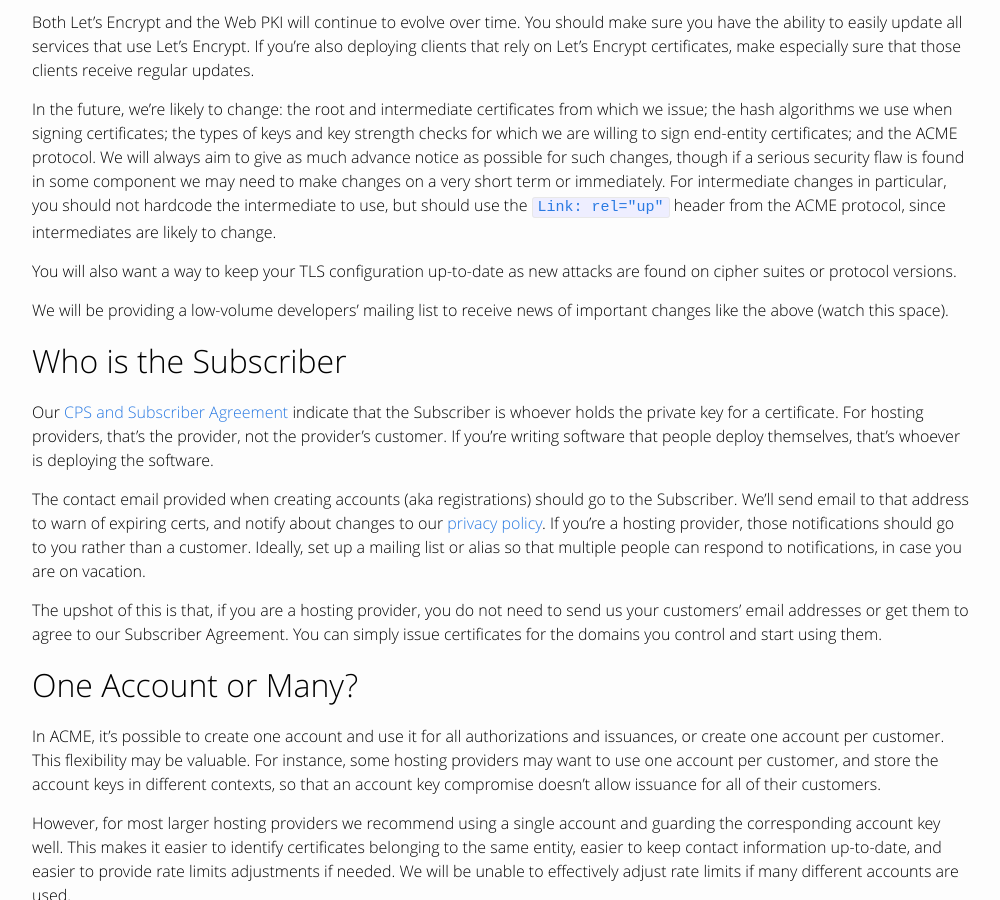
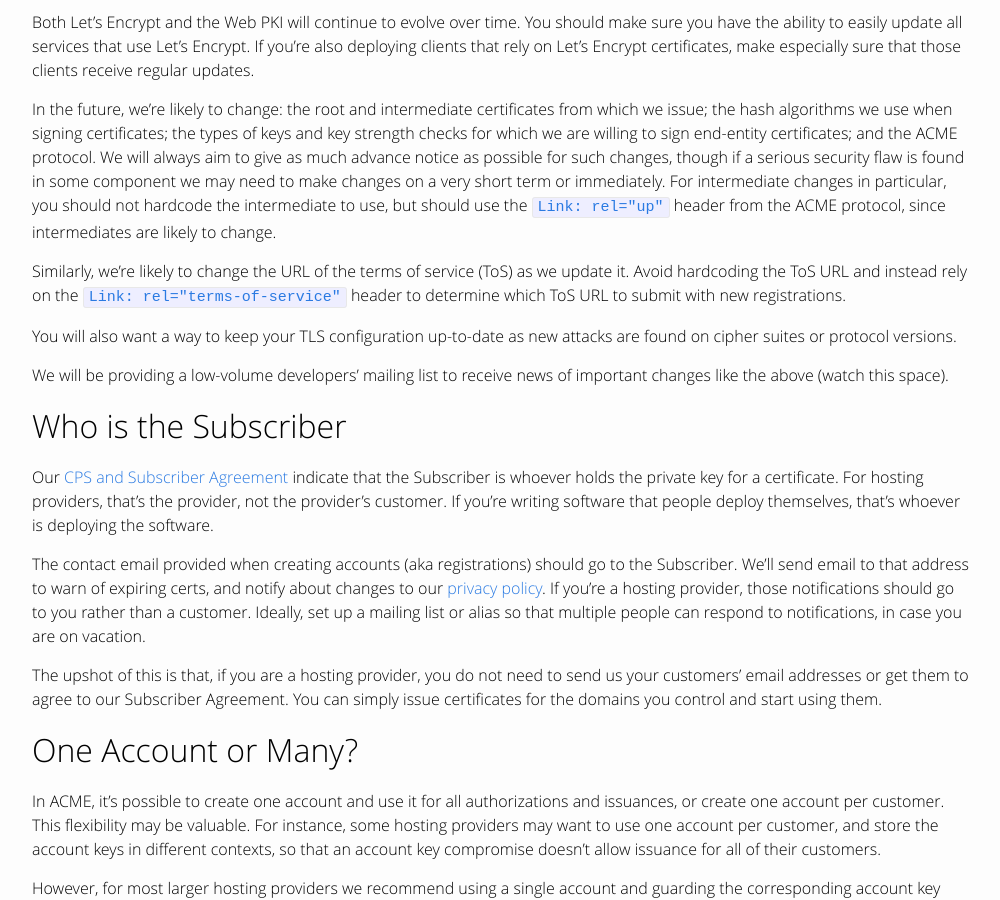
Before and after one commit to snowman1120/website, a Jekyll site: the page built from docs/integration-guide.md, in a window 1280 px wide and 900 px high, scrolled down 435 px. Shown: the whole window, without its empty margins (138-1138 px from the left). Built offline with Jekyll 4.4.1, drawn with Linux system fonts in a browser that asks for light colours.

Commit message:
Add paragraph describing ToS URL usage.
This commit adds a line to the integration guide's "Plan for Change"
section to explicitly mention that you should *not* hard-code the ToS
URL since it may change, and instead should follow the ACME spec's
recommendation for getting the current ToS URL from the new-reg
response.

```diff
--- a/docs/integration-guide.md
+++ b/docs/integration-guide.md
@@ -14,6 +14,8 @@ This document contains helpful advice if you are a hosting provider or large web
 Both Let's Encrypt and the Web PKI will continue to evolve over time.  You should make sure you have the ability to easily update all services that use Let's Encrypt. If you're also deploying clients that rely on Let's Encrypt certificates, make especially sure that those clients receive regular updates.
 
 In the future, we're likely to change: the root and intermediate certificates from which we issue; the hash algorithms we use when signing certificates; the types of keys and key strength checks for which we are willing to sign end-entity certificates; and the ACME protocol. We will always aim to give as much advance notice as possible for such changes, though if a serious security flaw is found in some component we may need to make changes on a very short term or immediately. For intermediate changes in particular, you should not hardcode the intermediate to use, but should use the [`Link: rel="up"`](https://github.com/ietf-wg-acme/acme/blob/master/draft-ietf-acme-acme.md#certificate-issuance) header from the ACME protocol, since intermediates are likely to change.
+
+Similarly, we're likely to change the URL of the terms of service (ToS) as we update it. Avoid hardcoding the ToS URL and instead rely on the [`Link: rel="terms-of-service"`](https://github.com/ietf-wg-acme/acme/blob/master/draft-ietf-acme-acme.md#registration) header to determine which ToS URL to submit with new registrations.
 
 You will also want a way to keep your TLS configuration up-to-date as new attacks are found on cipher suites or protocol versions.
 
```
